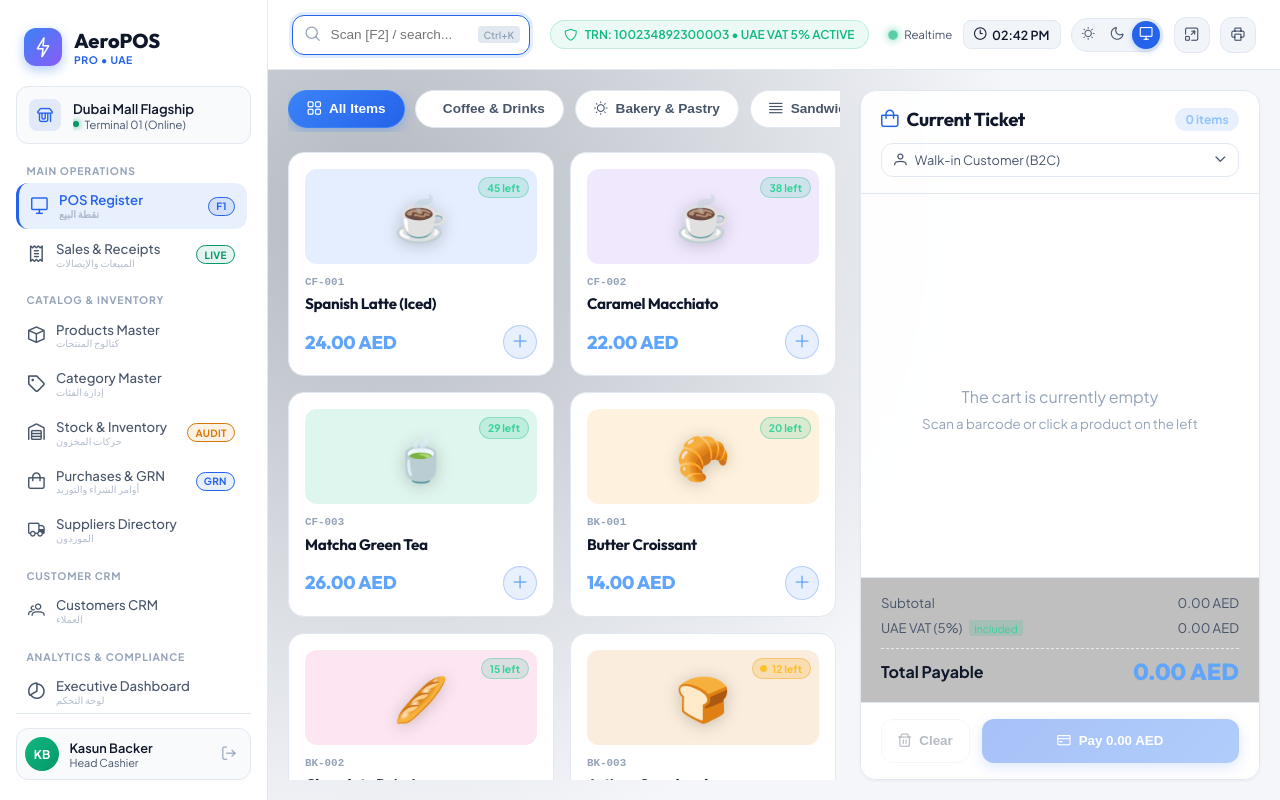
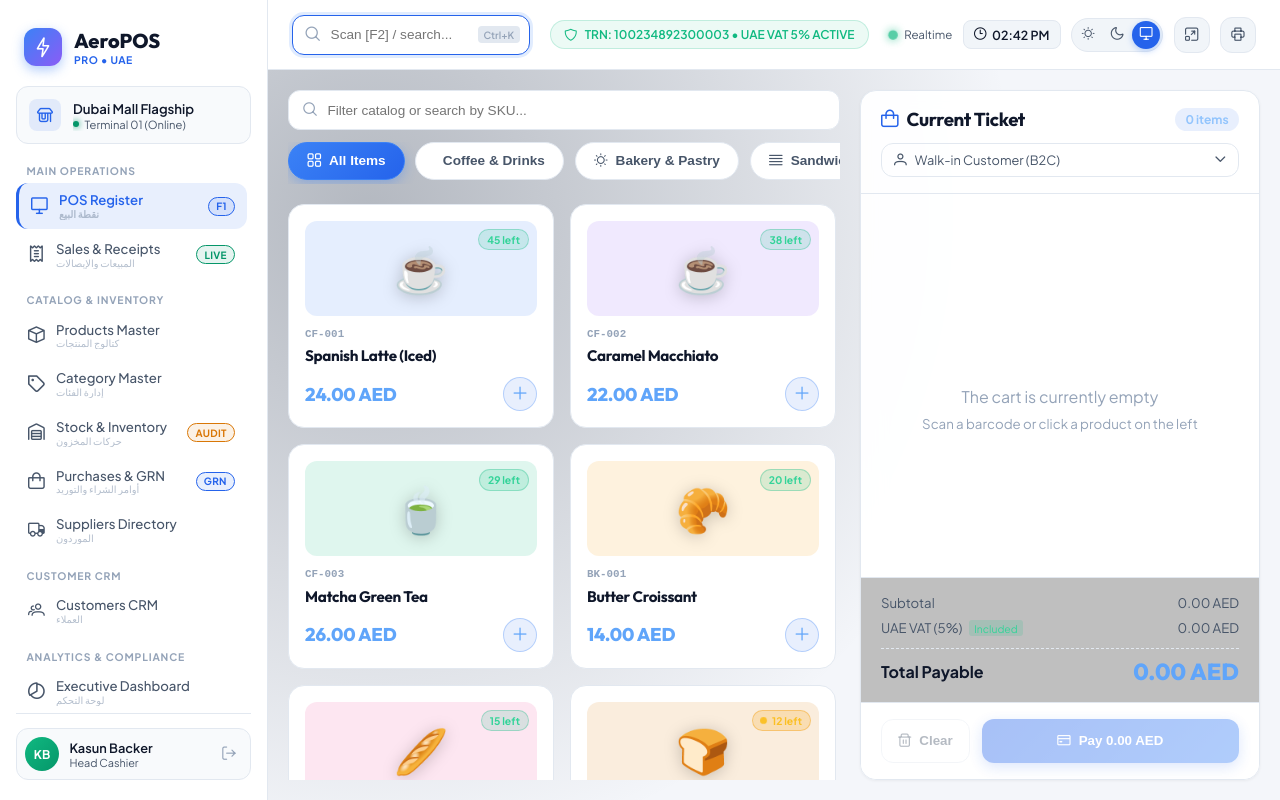
Before and after one commit to BackershanT/pos_app_angular, an Angular app: page /pos in a window 1280 px wide. Built offline with nearby package versions, Linux system fonts and the light colour scheme.

Commit message:
feat: add product-card component for POS and catalog views

```diff
--- a/src/app/features/pos/pos.component.css
+++ b/src/app/features/pos/pos.component.css
@@ -19,6 +19,65 @@
   flex-direction: column;
   gap: 1.25rem;
   overflow: hidden;
+}
+
+.catalog-toolbar {
+  display: flex;
+  flex-direction: column;
+  gap: 0.75rem;
+}
+
+.catalog-search-wrap {
+  position: relative;
+  width: 100%;
+}
+
+.catalog-search-wrap i {
+  position: absolute;
+  left: 0.95rem;
+  top: 50%;
+  transform: translateY(-50%);
+  color: var(--text-dim);
+  font-size: 0.85rem;
+}
+
+.catalog-search-wrap input {
+  width: 100%;
+  height: 40px;
+  background: var(--bg-surface);
+  border: 1px solid var(--border);
+  border-radius: var(--radius-md);
+  padding: 0 2.5rem 0 2.4rem;
+  color: var(--text-main);
+  font-size: 0.85rem;
+  outline: none;
+  transition: all 0.2s ease;
+  box-sizing: border-box;
+}
+
+.catalog-search-wrap input:focus {
+  border-color: var(--primary);
+  box-shadow: 0 0 0 3px rgba(59, 130, 246, 0.25);
+}
+
+.clear-search-btn {
+  position: absolute;
+  right: 0.75rem;
+  top: 50%;
+  transform: translateY(-50%);
+  background: transparent;
+  border: none;
+  color: var(--text-dim);
+  cursor: pointer;
+  padding: 0.25rem;
+  display: flex;
+  align-items: center;
+  justify-content: center;
+  font-size: 0.75rem;
+}
+
+.clear-search-btn:hover {
+  color: var(--text-main);
 }
 
 .category-pills {
--- a/src/app/features/pos/pos.component.html
+++ b/src/app/features/pos/pos.component.html
@@ -26,7 +26,23 @@
 
   <!-- Left Side: Catalog & Search & Filters -->
   <section class="pos-catalog" [class.mobile-hidden]="layout.activeMobilePosTab() === 'cart'">
-    <!-- Categories Navigation Pills -->
+    <!-- Catalog Header: Search & Category Navigation Pills -->
+    <div class="catalog-toolbar">
+      <div class="catalog-search-wrap">
+        <i class="pi pi-search"></i>
+        <input
+          type="text"
+          placeholder="Filter catalog or search by SKU..."
+          [value]="searchQuery()"
+          (input)="searchQuery.set($any($event.target).value)"
+        />
+        @if (searchQuery()) {
+          <button type="button" class="clear-search-btn" (click)="searchQuery.set('')" title="Clear filter">
+            <i class="pi pi-times"></i>
+          </button>
+        }
+      </div>
+
       <div class="category-pills">
         @for (cat of categories; track cat.id) {
           <button
@@ -39,6 +55,7 @@
           </button>
         }
       </div>
+    </div>
 
     <!-- Products Grid -->
     <div class="products-grid">
@@ -46,6 +63,7 @@
         <app-product-card
           [product]="product"
           mode="pos"
+          [cartQuantity]="getCartQuantity(product.id)"
           (selected)="addToCart($event)"
           (actionClick)="addToCart($event)"
         />
--- a/src/app/features/pos/pos.component.ts
+++ b/src/app/features/pos/pos.component.ts
@@ -156,6 +156,11 @@ export class PosComponent {
     this.orderDiscount.set(0);
   }
 
+  getCartQuantity(productId: string | number): number {
+    const item = this.cart().find((ci) => String(ci.product.id) === String(productId));
+    return item ? item.quantity : 0;
+  }
+
   openPaymentModal() {
     if (this.cart().length === 0) return;
     this.amountTendered.set(this.cartCalculations().grandTotal);
--- a/src/app/shared/components/product-card/product-card.component.css
+++ b/src/app/shared/components/product-card/product-card.component.css
@@ -37,6 +37,40 @@
   opacity: 0.6;
   cursor: not-allowed;
   pointer-events: none;
+}
+
+.product-card.has-cart-items {
+  border-color: rgba(59, 130, 246, 0.65);
+  box-shadow: 0 0 0 1px rgba(59, 130, 246, 0.4), 0 4px 16px rgba(59, 130, 246, 0.2);
+}
+
+.cart-quantity-pill {
+  position: absolute;
+  top: 0.5rem;
+  left: 0.5rem;
+  background: var(--primary);
+  color: #fff;
+  font-size: 0.7rem;
+  font-weight: 800;
+  padding: 0.2rem 0.55rem;
+  border-radius: var(--radius-full);
+  display: inline-flex;
+  align-items: center;
+  gap: 0.35rem;
+  box-shadow: 0 2px 8px rgba(59, 130, 246, 0.5);
+  z-index: 2;
+  animation: popIn 0.25s cubic-bezier(0.175, 0.885, 0.32, 1.275);
+}
+
+@keyframes popIn {
+  from {
+    transform: scale(0.6);
+    opacity: 0;
+  }
+  to {
+    transform: scale(1);
+    opacity: 1;
+  }
 }
 
 .product-card.out-of-stock {
@@ -290,6 +324,13 @@
     right: 0.35rem;
   }
 
+  .cart-quantity-pill {
+    font-size: 0.6rem;
+    padding: 0.15rem 0.4rem;
+    top: 0.35rem;
+    left: 0.35rem;
+  }
+
   .product-title {
     font-size: 0.82rem;
     line-height: 1.25;
--- a/src/app/shared/components/product-card/product-card.component.html
+++ b/src/app/shared/components/product-card/product-card.component.html
@@ -5,6 +5,7 @@
   [class.mode-compact]="mode() === 'compact'"
   [class.out-of-stock]="isOutOfStock()"
   [class.disabled]="disabled()"
+  [class.has-cart-items]="cartQuantity() > 0"
   (click)="onCardClick()"
   (keydown)="onKeyDown($event)"
   tabindex="0"
@@ -14,6 +15,14 @@
   <!-- Card Visual Header -->
   <div class="card-icon-wrapper" [style.background]="color() + '22'">
     <span class="product-emoji">{{ icon() }}</span>
+
+    <!-- In-Cart Quantity Indicator (POS Mode) -->
+    @if (cartQuantity() > 0) {
+      <div class="cart-quantity-pill" title="Units in active ticket">
+        <i class="pi pi-shopping-bag"></i>
+        <span>{{ cartQuantity() }}</span>
+      </div>
+    }
 
     <!-- Stock Badge Indicator -->
     @if (showStock()) {
--- a/src/app/shared/components/product-card/product-card.component.ts
+++ b/src/app/shared/components/product-card/product-card.component.ts
@@ -47,6 +47,9 @@ export class ProductCardComponent {
 
   /** Whether the card is disabled from interactions */
   readonly disabled = input<boolean>(false);
+
+  /** Current quantity of this product in active cart */
+  readonly cartQuantity = input<number>(0);
 
   /** Emits when the card is clicked or activated */
   readonly selected = output<BaseProductCardInput>();
```
Also changed, not shown: 1 other file (tests, documents, lock files or other folders). Lines whose indentation alone changed are shown as unchanged.
